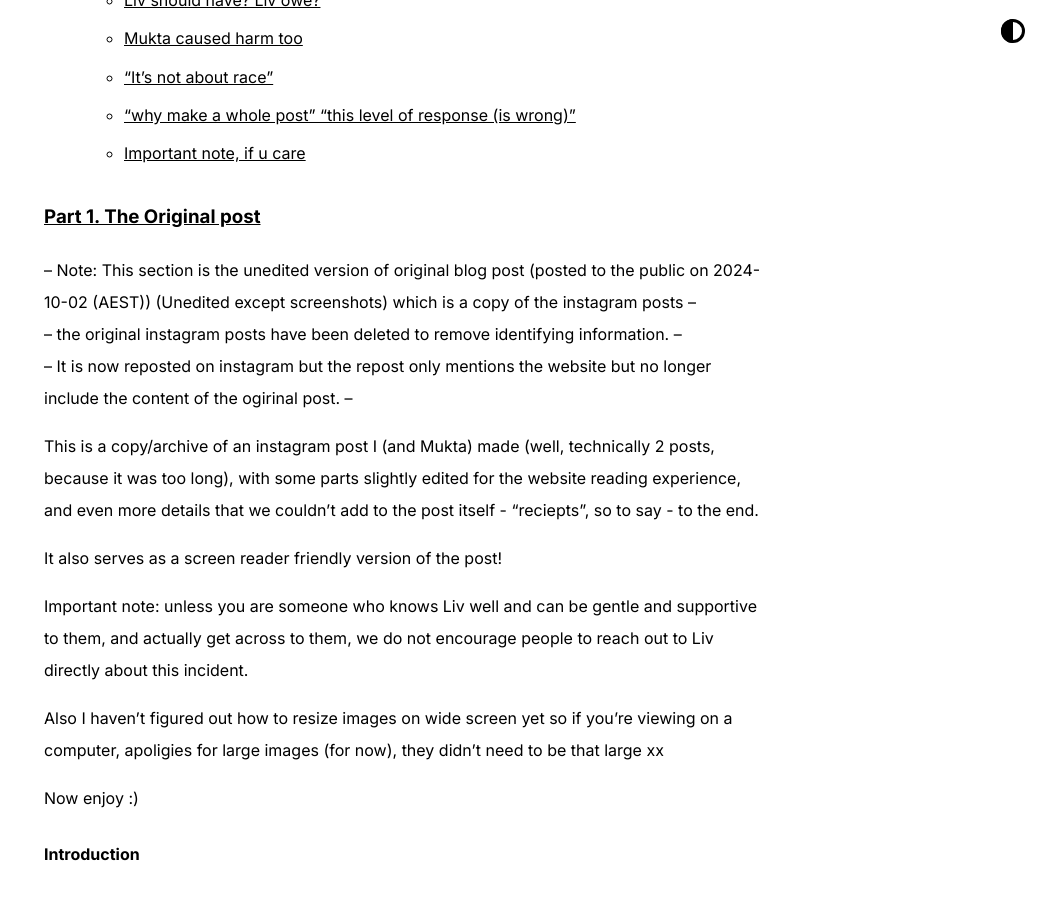
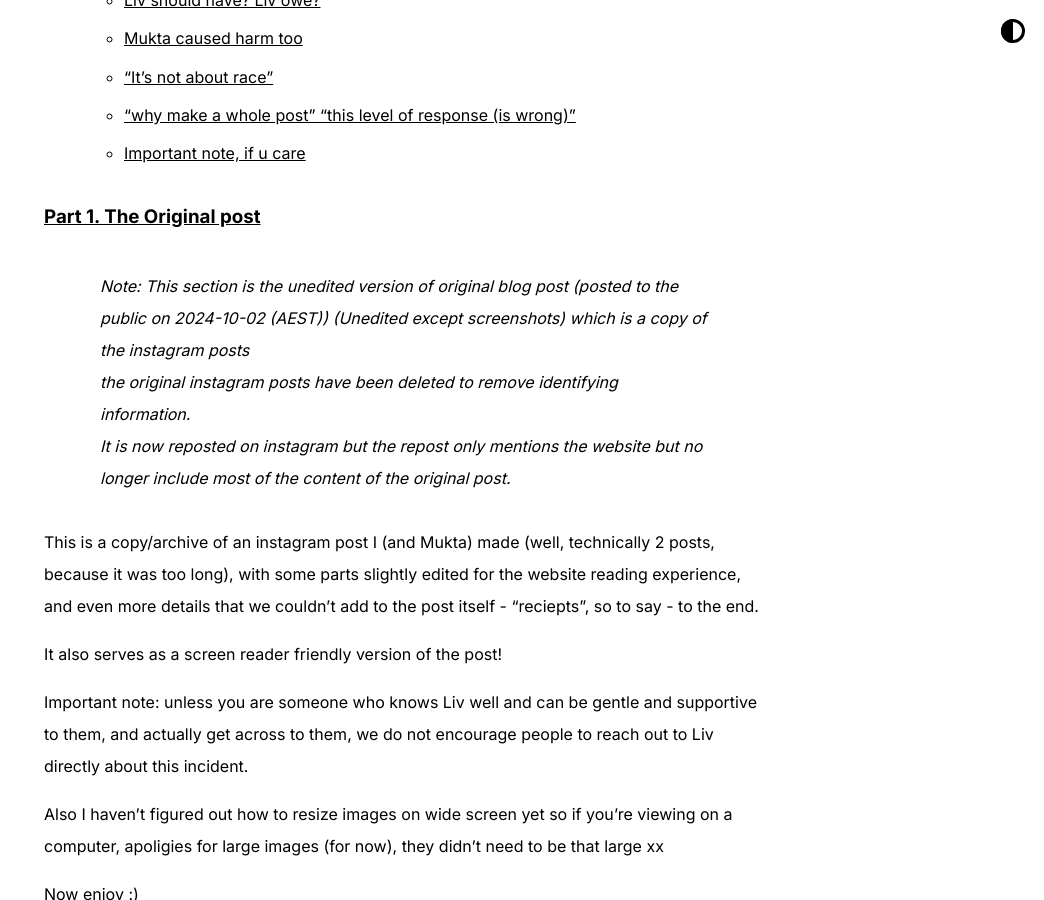
Before and after one commit to phosfuldev/phos_website, a Jekyll site: the page built from _posts/2024-10-02-public-acknowledgement-about-Liv-and-Mukta.md, in a window 1280 px wide and 900 px high, scrolled down 1503 px. Shown: the whole window, without its empty margins (236-1280 px from the left). Built offline with Jekyll 4.4.1, drawn with Linux system fonts in a browser that asks for light colours; some of the changed text lies outside the part shown.

Commit message:
formatting n small edit

```diff
--- a/_posts/2024-10-02-public-acknowledgement-about-Liv-and-Mukta.md
+++ b/_posts/2024-10-02-public-acknowledgement-about-Liv-and-Mukta.md
@@ -24,9 +24,9 @@ Images have alt text.
 
 ### [Part 1. The Original post](#original-post)
 
--- Note: This section is the unedited version of original blog post (posted to the public on 2024-10-02 (AEST)) (Unedited except screenshots) which is a copy of the instagram posts --
--- the original instagram posts have been deleted to remove identifying information. --
--- It is now reposted on instagram but the repost only mentions the website but no longer include the content of the ogirinal post. --
+> Note: This section is the unedited version of original blog post (posted to the public on 2024-10-02 (AEST)) (Unedited except screenshots) which is a copy of the instagram posts
+> the original instagram posts have been deleted to remove identifying information.
+> It is now reposted on instagram but the repost only mentions the website but no longer include most of the content of the original post.
 
 This is a copy/archive of an instagram post I (and Mukta) made (well, technically 2 posts, because it was too long), with some parts slightly edited for the website reading experience, and even more details that we couldn't add to the post itself - "reciepts", so to say - to the end.
 
```
